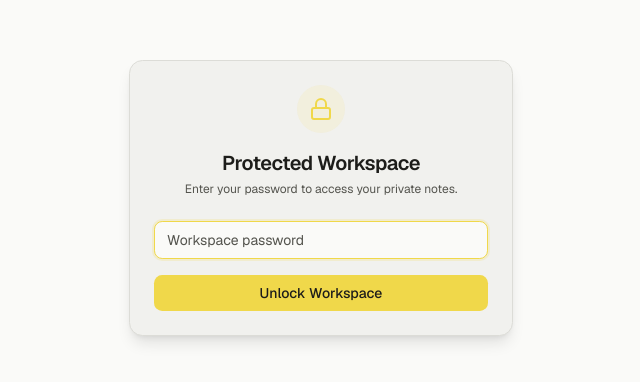
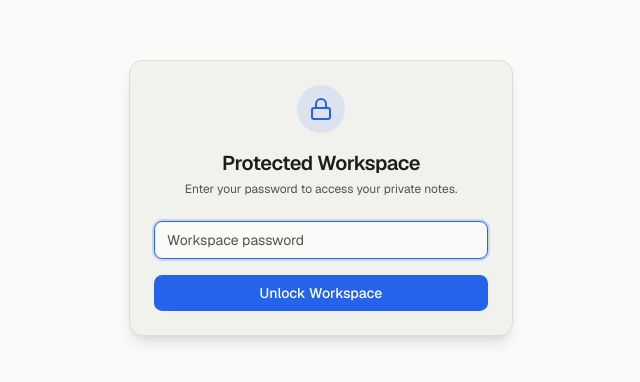
Before and after one commit to ryansammm/MarkForge, a Next.js app: page /login in a window 1280 px wide. Shown: the part 202-584 px from the top of the page, without its empty margins (319-959 px from the left). Built offline with nearby package versions, Linux system fonts and the light colour scheme.

Commit message:
feat: light mode gets electric-blue accent instead of yellow
- yellow-on-white fails contrast; blue reads clean on the grayscale base
- folder icons in share/trash dialogs moved to neutral icon token
- semantic amber (warnings, unsaved state) intentionally kept

```diff
--- a/app/globals.css
+++ b/app/globals.css
@@ -106,14 +106,15 @@
   --text-secondary: #54544e;
   --text-muted: #84847c;
   --text-disabled: #c4c4bc;
-  /* The same yellow reads too pale against white as text, so text-bearing
-     accents deepen one step while fills stay true to the brief. */
-  --accent-fill: #f0d84a;
-  --accent-on: #1d1d1a;
-  --accent-link: #857400;
-  --accent-link-underline: #b3a12c;
-  --accent-bg-muted: #f3ecb8;
-  --accent-badge-text: #7a6900;
+  /* Light carries its own pop colour: electric blue. Yellow on white fails
+     contrast, and the two themes reading as siblings-of-one-family beats
+     forcing one hue everywhere. */
+  --accent-fill: #2563eb;
+  --accent-on: #ffffff;
+  --accent-link: #1d4ed8;
+  --accent-link-underline: #93c5fd;
+  --accent-bg-muted: #dbeafe;
+  --accent-badge-text: #1e40af;
   --icon-neutral: #8a8a86;
 }
 
--- a/components/workspace/share-dialog.tsx
+++ b/components/workspace/share-dialog.tsx
@@ -286,7 +286,7 @@ export function ShareDialog({ open, onOpenChange, documentPath, documentTitle }:
                 className="flex items-center gap-2 rounded-md border bg-card px-2.5 py-2 text-xs"
               >
                 {share.scope === 'subtree' ? (
-                  <Folder className="size-3.5 shrink-0 text-amber-500/80" />
+                  <Folder className="size-3.5 shrink-0 text-(--icon-neutral)" />
                 ) : (
                   <FileText className="size-3.5 shrink-0 text-muted-foreground" />
                 )}
--- a/components/workspace/trash-dialog.tsx
+++ b/components/workspace/trash-dialog.tsx
@@ -134,7 +134,7 @@ export function TrashDialog({ open, onOpenChange, onRestored }: TrashDialogProps
             {entries.map((entry) => (
               <li key={entry.id} className="flex items-center gap-3 py-2.5">
                 {entry.kind === 'folder' ? (
-                  <Folder className="size-4 shrink-0 text-amber-500/80" />
+                  <Folder className="size-4 shrink-0 text-(--icon-neutral)" />
                 ) : (
                   <FileText className="size-4 shrink-0 text-muted-foreground" />
                 )}
```
Also changed, not shown: .opencode/mnemoria/manifest.json, 1 other file (tests, documents, lock files or other folders).
